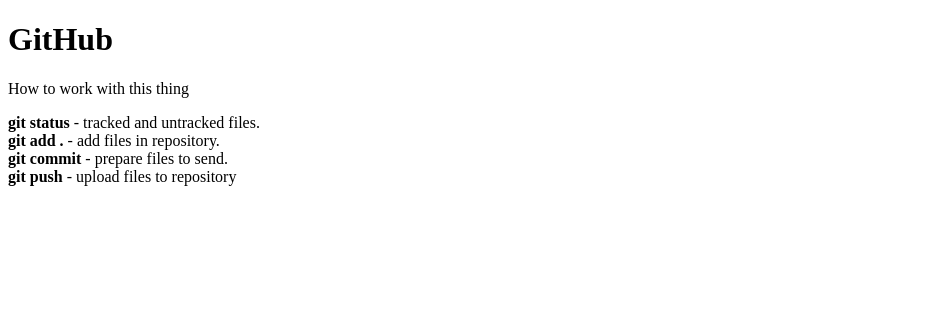
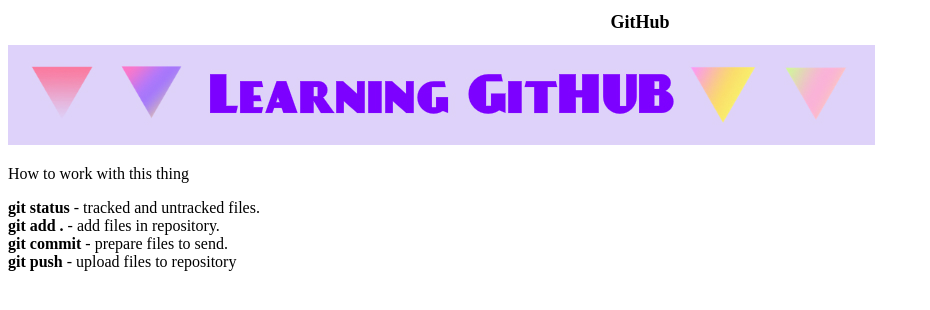
Before and after one commit to DRBrights/DRBrights.github.io, a plain HTML site: page index.html in a window 1280 px wide. Shown: the whole page, without its empty margins (0-930 px from the left). Drawn offline with Linux system fonts and the light colour scheme; files whose address does not match are found by name.

Commit message:
Initial commit

```diff
--- a/index.html
+++ b/index.html
@@ -3,9 +3,11 @@
 <head>
     <meta charset="UTF-8">
     <title>17th February</title>
+    <link href="styles.css" rel="stylesheet">
 </head>
 <body>
 <h1>GitHub</h1>
+<img src="C:\Users\38063\WebstormProjects\DRBrights.github.io\images\background-header.jpg" alt="header-background">
 <p>How to work with this thing</p>
 <p><b>git status</b> - tracked and untracked files. <br><b>git add .</b> - add files in repository.
     <br><b>git commit</b> - prepare files to send. <br><b>git push</b> - upload files to repository
--- /dev/null
+++ b/styles.css
@@ -0,0 +1,4 @@
+h1{
+    text-align: center ;
+    font-size: large;
+}
```
Also changed, not shown: images/background-header.jpg (added).
